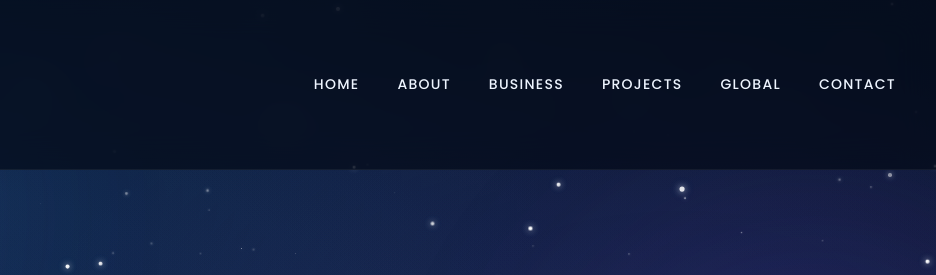
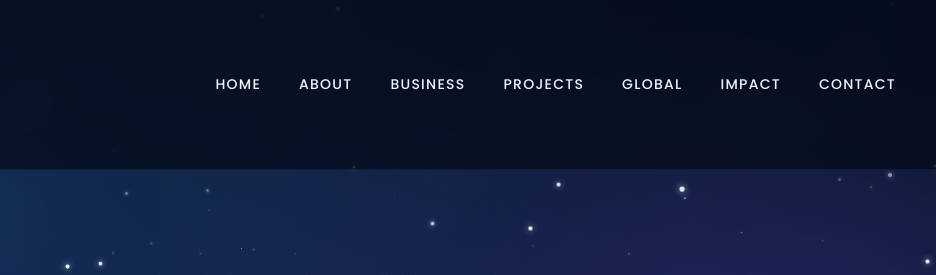
Before and after one commit to Novastage/-_-, a plain HTML site: page index.html in a window 1280 px wide. Shown: the top 275 px of the page, 344-1280 px from the left. Drawn offline with Linux system fonts and the light colour scheme.

Commit message:
Update index.html

```diff
--- a/index.html
+++ b/index.html
@@ -62,6 +62,7 @@
         <a href="#business">BUSINESS</a>
         <a href="#projects">PROJECTS</a>
         <a href="#global">GLOBAL</a>
+        <a href="#impact">IMPACT</a>
         <a href="#contact">CONTACT</a>
       </nav>
 
```
